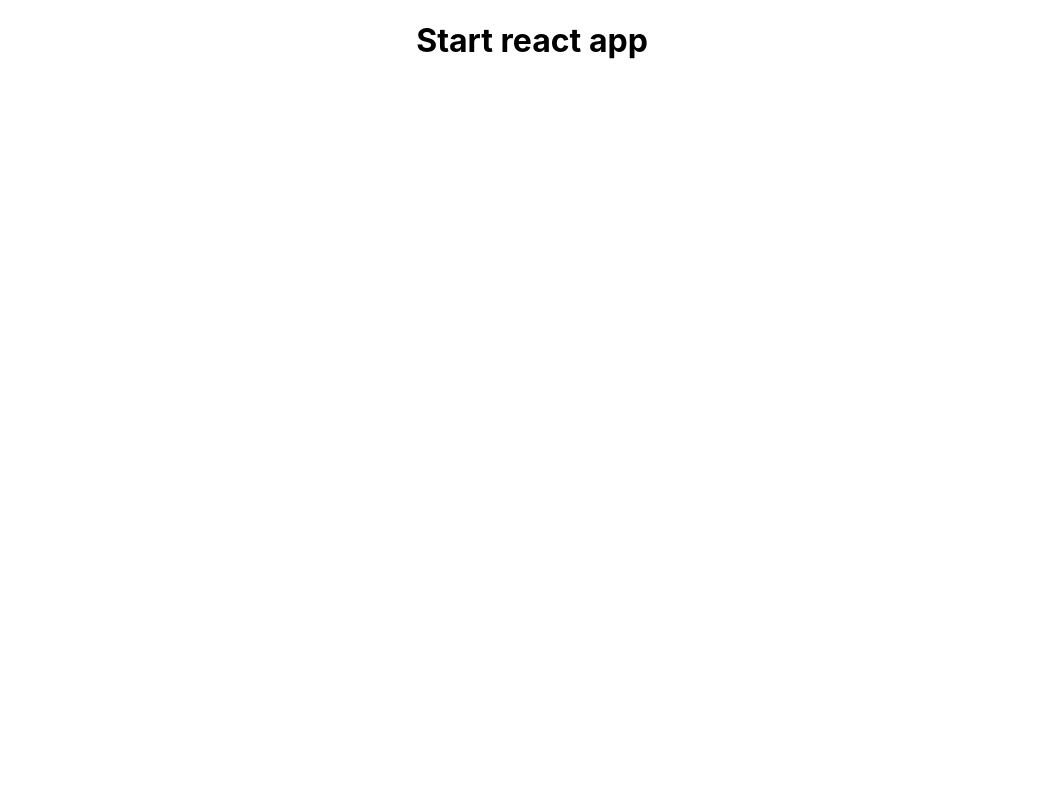
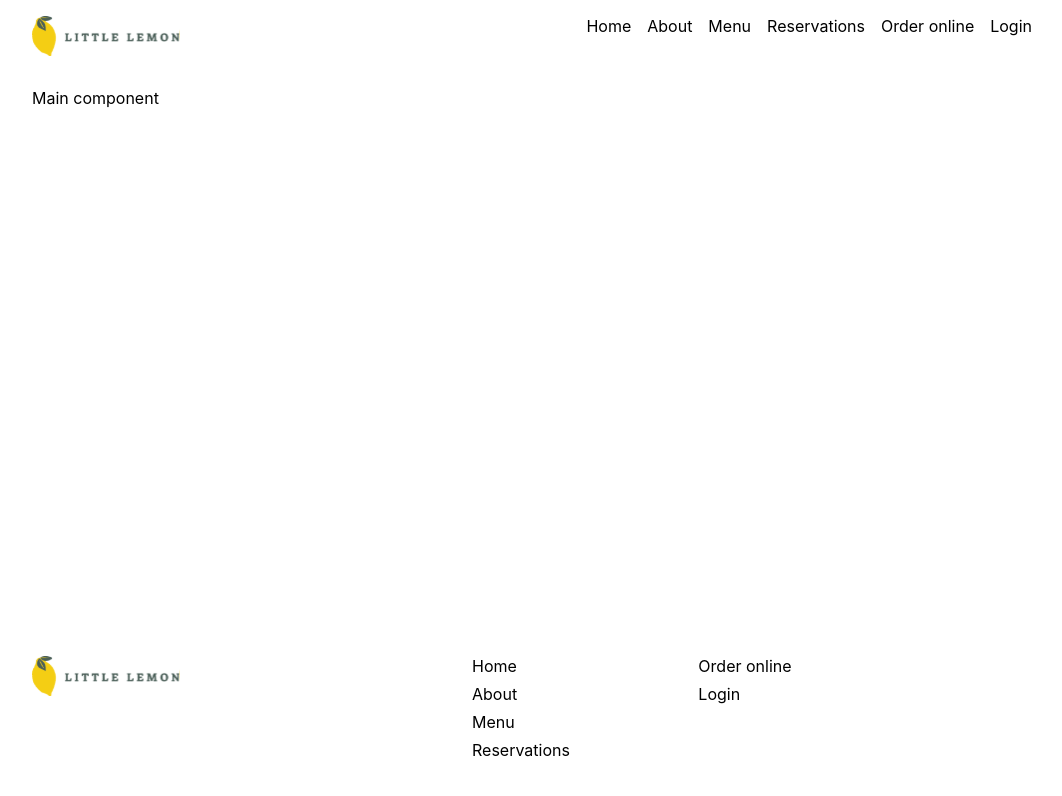
Before and after one commit to KSGitUser/coursera-frontend-meta, a React (Create React App) app: page / in a window 1280 px wide. Shown: the top 796 px of the page, without its empty margins (108-1170 px from the left). Built offline with nearby package versions, Linux system fonts and the light colour scheme.

Commit message:
feature: add header and footer

```diff
--- a/src/App.js
+++ b/src/App.js
@@ -1,10 +1,15 @@
 import './App.css';
+import Header from './components/Header';
+import Main from './components/Main';
+import Footer from './components/Footer';
 
 function App() {
   return (
-    <div className="App">
-      <h1>Start react app</h1>
-    </div>
+    <>
+      <Header> </Header>
+      <Main></Main>
+      <Footer></Footer>
+    </>
   );
 }
 
--- /dev/null
+++ b/src/components/Footer.js
@@ -0,0 +1,15 @@
+import Logo from './Logo';
+import Nav from './Nav';
+
+const Footer = () => {
+  return (
+    <footer className="footer">
+      <div className="container">
+        <Logo></Logo>
+        <Nav className="menu--vertical"></Nav>
+      </div>
+    </footer>
+  );
+};
+
+export default Footer;
--- /dev/null
+++ b/src/components/Header.js
@@ -0,0 +1,17 @@
+import Nav from './Nav';
+import Logo from './Logo';
+
+const Header = () => {
+  return (
+    <>
+      <header className="header">
+        <div className="container">
+          <Logo></Logo>
+          <Nav></Nav>
+        </div>
+      </header>
+    </>
+  );
+};
+
+export default Header;
--- /dev/null
+++ b/src/components/Logo.js
@@ -0,0 +1,7 @@
+import LogoImg from '../assets/img/Logo.svg';
+
+const Logo = () => {
+  return <img src={LogoImg}></img>;
+};
+
+export default Logo;
--- /dev/null
+++ b/src/components/Main.js
@@ -0,0 +1,13 @@
+const Main = () => {
+  return (
+    <>
+      <main>
+        <div className="container">
+          <p>Main component</p>
+        </div>
+      </main>
+    </>
+  );
+};
+
+export default Main;
--- /dev/null
+++ b/src/components/Nav.js
@@ -0,0 +1,24 @@
+const Nav = ({ className }) => {
+  const menu = [
+    { text: 'Home', href: '#' },
+    { text: 'About', href: '#' },
+    { text: 'Menu', href: '#' },
+    { text: 'Reservations', href: '#' },
+    { text: 'Order online', href: '#' },
+    { text: 'Login', href: '#' },
+  ];
+
+  return (
+    <nav className="nav">
+      <ul className={['menu', className?.split(' ')].join(' ')}>
+        {menu.map(({ text, href }) => (
+          <li className="menu-item" key={text}>
+            <a href={href}>{text}</a>
+          </li>
+        ))}
+      </ul>
+    </nav>
+  );
+};
+
+export default Nav;
--- /dev/null
+++ b/src/components/styles.scss
@@ -0,0 +1,72 @@
+$page-max-width: 1000px;
+$footer-max-height: 120px;
+$color-yellow: #f4ce14;
+$color-green: #495e57;
+
+@mixin hover($hoverColor: $color-yellow, $visitedColor: $color-green) {
+  transition: color 0.3s;
+
+  &:visited {
+    color: $visitedColor;
+  }
+
+  &:hover {
+    color: $hoverColor;
+  }
+}
+
+#root {
+  display: grid;
+  grid-template-rows: auto 1fr $footer-max-height + 40;
+  min-height: 100vh;
+}
+
+.container {
+  max-width: $page-max-width;
+  margin: auto;
+  padding: 0 20px;
+}
+
+.header .container {
+  display: flex;
+  justify-content: space-between;
+  flex: 32px;
+  padding-top: 16px;
+  padding-bottom: 16px;
+}
+
+.footer .container {
+  display: grid;
+  grid-template-columns: 1fr 1fr $footer-max-height;
+  padding-top: 16px;
+  padding-bottom: 16px;
+  max-height: $footer-max-height;
+  height: 100%;
+}
+
+.menu {
+  display: flex;
+  gap: 16px;
+  margin: 0;
+  padding: 0;
+}
+
+.menu--vertical {
+  flex-direction: column;
+  gap: 8px;
+  flex-wrap: wrap;
+  display: flex;
+  height: 100%;
+  max-height: $footer-max-height;
+}
+
+.menu-item {
+  list-style: none;
+}
+
+.menu a {
+  text-decoration: none;
+  color: black;
+
+  @include hover;
+}
--- a/src/index.js
+++ b/src/index.js
@@ -1,6 +1,7 @@
 import React from 'react';
 import ReactDOM from 'react-dom/client';
 import './index.css';
+import './components/styles.scss';
 import App from './App';
 import reportWebVitals from './reportWebVitals';
 
@@ -8,7 +9,7 @@
 root.render(
   <React.StrictMode>
     <App />
-  </React.StrictMode>
+  </React.StrictMode>,
 );
 
 // If you want to start measuring performance in your app, pass a function
```
Also changed, not shown: package.json (+10 -0 lines), .eslintrc.js (added), .prettierrc.json (added), src/assets/img/Logo.svg (added), 1 other file (tests, documents, lock files or other folders).
